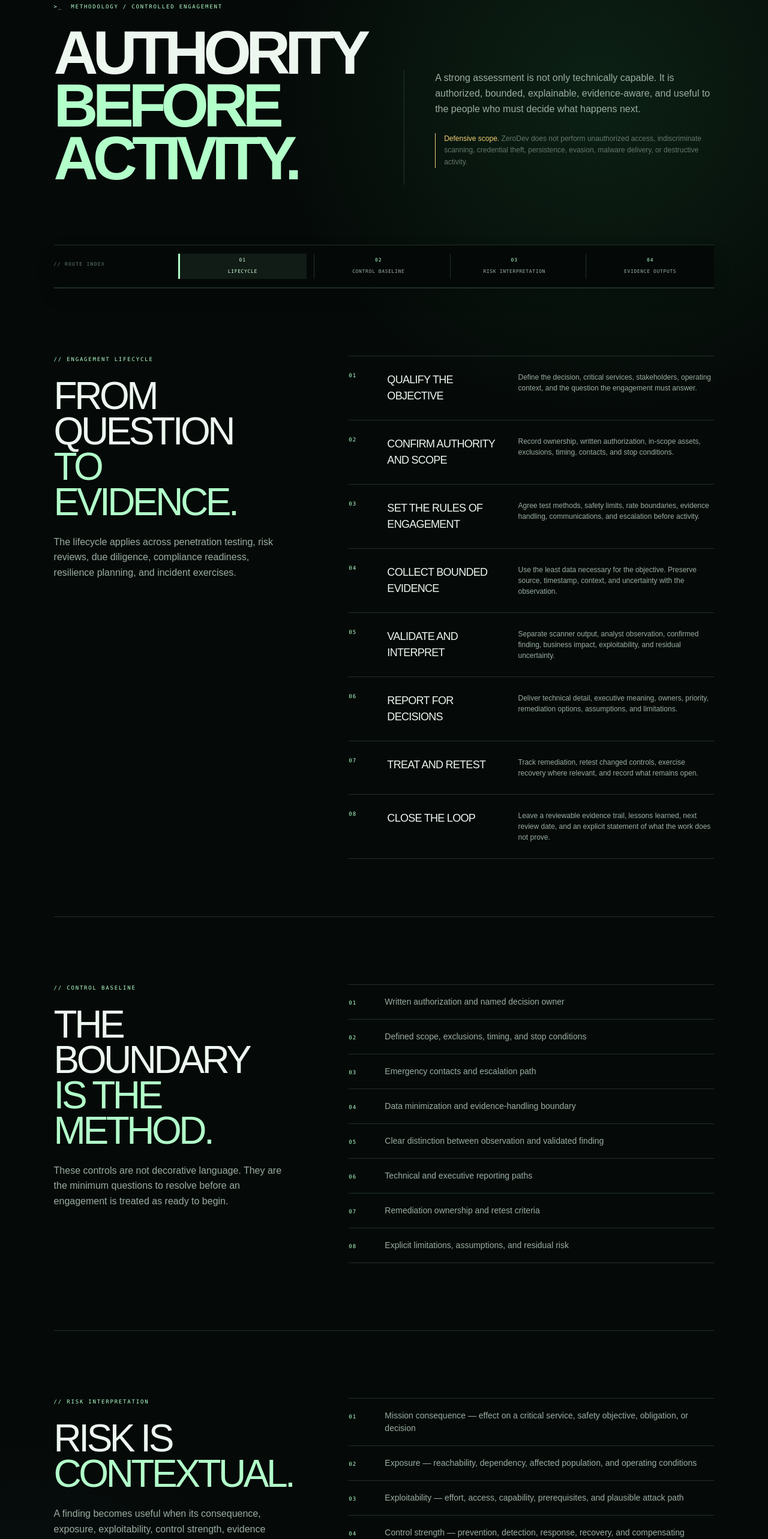
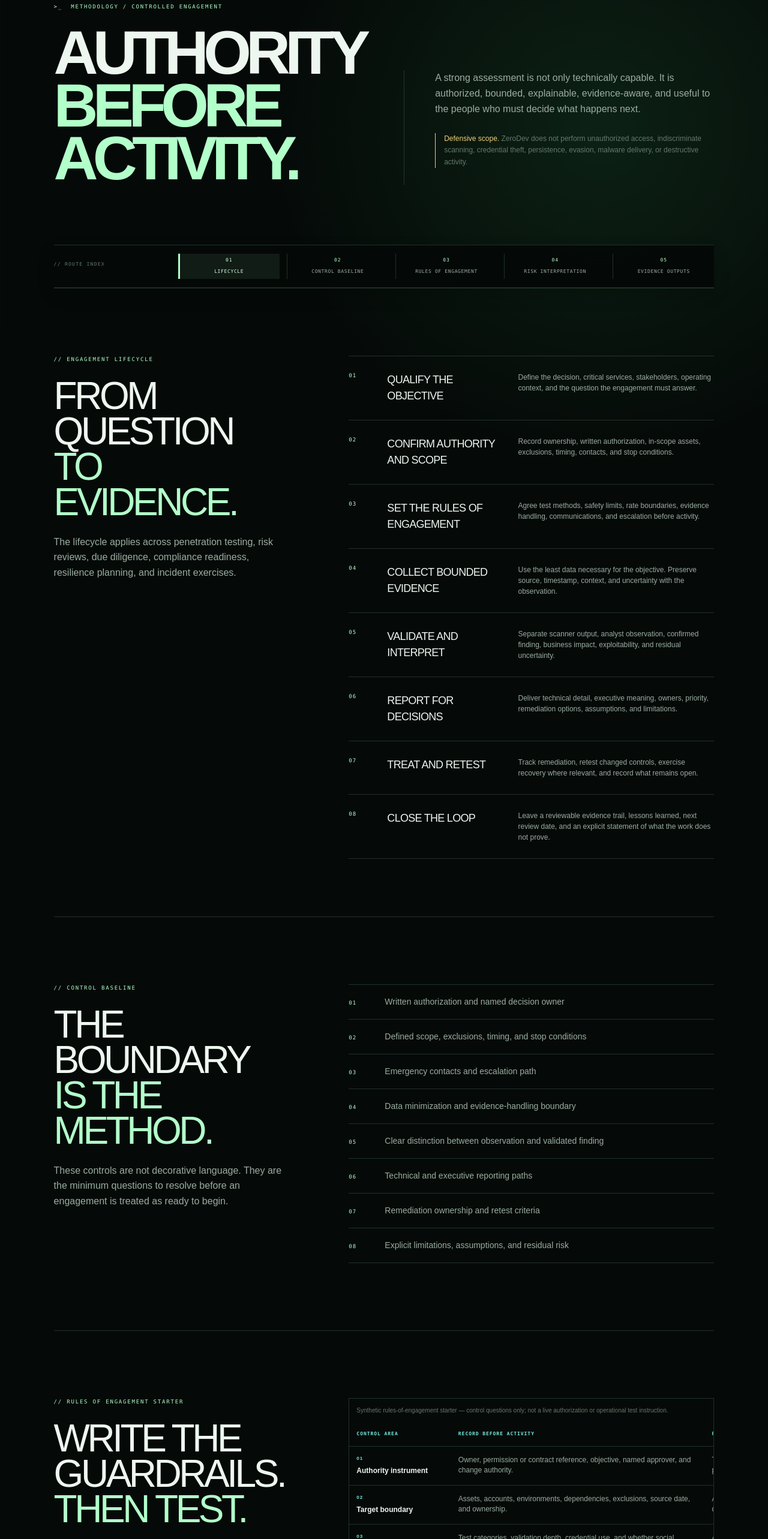
Before and after one commit to ZeroXSHDW/ZERODEVLLC-Website-Source-Code, a Next.js app: page /methodology in a window 1280 px wide. Shown: the part 234-2800 px from the top of the page at 60% size. Built offline with nearby package versions, Linux system fonts and the light colour scheme.

Commit message:
defense: add engagement guardrails and focus recovery

```diff
--- a/app/methodology/page.tsx
+++ b/app/methodology/page.tsx
@@ -45,6 +45,17 @@ const controls = [
   'Explicit limitations, assumptions, and residual risk',
 ];
 
+const rulesOfEngagement = [
+  ['Authority instrument', 'Owner, permission or contract reference, objective, named approver, and change authority.', 'The authority is missing, unclear, expired, or does not cover the proposed activity.'],
+  ['Target boundary', 'Assets, accounts, environments, dependencies, exclusions, source date, and ownership.', 'A target is outside the agreed boundary, unowned, or materially different from the approved scope.'],
+  ['Permitted methods', 'Test categories, validation depth, credential use, and whether social, physical, or other special activity is explicitly approved.', 'A method is not explicitly approved, or the activity would be destructive, unsafe, or outside the defensive objective.'],
+  ['Timing and safety', 'Test window, rate or volume limits, availability constraints, maintenance conflicts, safety contact, and stop conditions.', 'There is instability, unexpected impact, a safety signal, or no reachable safety contact.'],
+  ['Data and evidence', 'Minimum necessary data, redaction, storage and transfer channel, retention boundary, and evidence owner.', 'Sensitive, restricted, or unrelated data appears and the approved handling path is not confirmed.'],
+  ['Communications and escalation', 'Routine reporting, emergency route, incident distinction, and named decision points.', 'A live incident, material impact, or uncertainty requires an owner decision or approved escalation.'],
+  ['Closeout and cleanup', 'End time, access removal, temporary-change reversal, artifact handling, validation, limitations, and retest condition.', 'Access, temporary change, artifact, or unresolved effect cannot be reconciled at closeout.'],
+  ['Change control', 'How scope, timing, methods, contacts, and exceptions are approved and recorded.', 'A material change is requested without the authority owner’s approval and an updated record.'],
+] as const;
+
 const riskFactors = [
   'Mission consequence — effect on a critical service, safety objective, obligation, or decision',
   'Exposure — reachability, dependency, affected population, and operating conditions',
@@ -79,8 +90,9 @@ export default function MethodologyPage() {
         <RouteIndex ariaLabel="Methodology page sections" pageIndexClassName={styles.pageIndex} pageIndexLabelClassName={styles.pageIndexLabel} sections={[
           { href: '#engagement-lifecycle', number: '01', label: 'Lifecycle' },
           { href: '#control-baseline', number: '02', label: 'Control baseline' },
-          { href: '#risk-interpretation', number: '03', label: 'Risk interpretation' },
-          { href: '#evidence-outputs', number: '04', label: 'Evidence outputs' },
+          { href: '#rules-of-engagement', number: '03', label: 'Rules of engagement' },
+          { href: '#risk-interpretation', number: '04', label: 'Risk interpretation' },
+          { href: '#evidence-outputs', number: '05', label: 'Evidence outputs' },
         ]} />
 
         <section className={`${styles.methodSection} ${styles.routeSection}`} id="engagement-lifecycle" aria-labelledby="steps-heading">
@@ -108,6 +120,37 @@ export default function MethodologyPage() {
           </div>
           <div className={styles.checkList}>
             {controls.map((control, index) => <div key={control}><span>{String(index + 1).padStart(2, '0')}</span><p>{control}</p></div>)}
+          </div>
+        </section>
+
+        <section className={`${styles.outputSection} ${styles.routeSection}`} id="rules-of-engagement" aria-labelledby="rules-heading">
+          <div className={styles.sectionIntro}>
+            <p className={styles.eyebrow}>{'// RULES OF ENGAGEMENT STARTER'}</p>
+            <h2 id="rules-heading">Write the guardrails.<br /><span>Then test.</span></h2>
+            <p>This synthetic starter shows the control questions to resolve before an authorized assessment, validation activity, or exercise. It keeps the technical method subordinate to authority, safety, evidence handling, and owner decisions.</p>
+            <p className={styles.templateNote}><strong>Public boundary.</strong> The public starter is not an authorization, a target list, a test plan, or permission to access any system. The applicable contract, owner, security contact, and approved handling process control the real engagement.</p>
+            <p><Link className={styles.primaryLink} href="/engage#brief-template">Prepare the high-level brief <span aria-hidden="true">→</span></Link></p>
+          </div>
+          <div className={styles.actionTableWrap} tabIndex={0} role="region" aria-label="Rules of engagement starter table">
+            <table className={`${styles.actionTable} ${styles.roeMap}`}>
+              <caption className={styles.tableCaption}>Synthetic rules-of-engagement starter — control questions only; not a live authorization or operational test instruction.</caption>
+              <thead>
+                <tr>
+                  <th scope="col">Control area</th>
+                  <th scope="col">Record before activity</th>
+                  <th scope="col">Pause or escalate when</th>
+                </tr>
+              </thead>
+              <tbody>
+                {rulesOfEngagement.map(([control, record, trigger], index) => (
+                  <tr key={control}>
+                    <td><span className={styles.tableNumber}>{String(index + 1).padStart(2, '0')}</span>{control}</td>
+                    <td>{record}</td>
+                    <td>{trigger}</td>
+                  </tr>
+                ))}
+              </tbody>
+            </table>
           </div>
         </section>
 
--- a/app/services/page.tsx
+++ b/app/services/page.tsx
@@ -288,7 +288,7 @@ export default function ServicesPage() {
             <p className={styles.eyebrow}>{'// SERVICE BRIEFING PACKS'}</p>
             <h2 id="briefing-packs-heading">Know the<br /><span>first boundary.</span></h2>
             <p>These synthetic service briefs help a buyer compare the decision, entry gate, representative output, and no-fit condition before a detailed proposal or sensitive exchange.</p>
-            <p><Link className={styles.primaryLink} href="/deliverables">Review deliverable shapes <span aria-hidden="true">→</span></Link><br /><Link className={styles.primaryLink} href="/deliverables#evidence-request-map">Review evidence request map <span aria-hidden="true">→</span></Link><br /><Link className={styles.primaryLink} href="/frameworks#service-framework-map">Review framework applicability <span aria-hidden="true">→</span></Link></p>
+            <p><Link className={styles.primaryLink} href="/deliverables">Review deliverable shapes <span aria-hidden="true">→</span></Link><br /><Link className={styles.primaryLink} href="/deliverables#evidence-request-map">Review evidence request map <span aria-hidden="true">→</span></Link><br /><Link className={styles.primaryLink} href="/methodology#rules-of-engagement">Review rules-of-engagement starter <span aria-hidden="true">→</span></Link><br /><Link className={styles.primaryLink} href="/frameworks#service-framework-map">Review framework applicability <span aria-hidden="true">→</span></Link></p>
           </div>
           <div className={styles.briefingPackGrid}>
             {serviceBriefs.map((brief) => (
--- a/app/services/services.module.css
+++ b/app/services/services.module.css
@@ -169,6 +169,7 @@ h3 { font-family: Arial, Helvetica, sans-serif; letter-spacing: -.04em; text-tra
 .actionTableWrap:focus-visible { border-color: var(--green); box-shadow: 0 0 0 2px rgba(178, 255, 202, .2); outline: none; }
 .actionTable { border-collapse: collapse; min-width: 760px; width: 100%; }
 .servicesMatrix { min-width: 1040px; }
+.roeMap { min-width: 980px; }
 .frameworkMap { min-width: 1160px; }
 .evidenceRequestMap { min-width: 1240px; }
 .procurementEvidenceMap { min-width: 1420px; }
--- a/scripts/security-check.mjs
+++ b/scripts/security-check.mjs
@@ -155,6 +155,9 @@ requireText("app/services/page.tsx", servicesPage, "RTO/RPO discussion");
 requireText("app/services/page.tsx", servicesPage, "Start with the authorized engagement brief");
 requireText("app/methodology/page.tsx", methodologyPage, "Written authorization and named decision owner");
 requireText("app/methodology/page.tsx", methodologyPage, "does not perform unauthorized access");
+requireText("app/methodology/page.tsx", methodologyPage, "RULES OF ENGAGEMENT STARTER");
+requireText("app/methodology/page.tsx", methodologyPage, "The public starter is not an authorization");
+requireText("app/methodology/page.tsx", methodologyPage, "Permitted methods");
 requireText("app/methodology/page.tsx", methodologyPage, "Potential treatment choices");
 requireText("app/methodology/page.tsx", methodologyPage, "Evidence confidence");
 requireText("app/methodology/page.tsx", methodologyPage, "twitter:");
--- a/scripts/site-contract-check.mjs
+++ b/scripts/site-contract-check.mjs
@@ -117,6 +117,9 @@ for (const marker of [
 for (const marker of [
   "document.addEventListener('pointerdown', closeOnPointerDown)",
   "document.body.style.overflow = 'hidden'",
+  'mobileMenuToggleRef',
+  'previouslyFocused?.isConnected',
+  'preventScroll: true',
   'ref={headerRef}',
 ]) {
   requireText("app/home-status.tsx mobile navigation contract", homeStatus, marker);
@@ -217,6 +220,8 @@ for (const marker of [
   'styles.headerMenuToggleOpen',
   "document.addEventListener('pointerdown', handlePointerDown)",
   "document.body.style.overflow = 'hidden'",
+  'previouslyFocusedRef',
+  'toggleMenu',
   'className={styles.headerAction}',
   'href="/engage" aria-label="Prepare a safe first brief"',
   'className={styles.surfaceBar}',
@@ -285,6 +290,7 @@ const scrollableTableSources = [
   ["app/deliverables/page.tsx", deliverablesPage],
   ["app/assurance/page.tsx", assurancePage],
   ["app/frameworks/page.tsx", frameworksPage],
+  ["app/methodology/page.tsx", methodologyPage],
   ["app/remediation/page.tsx", remediationPage],
 ];
 for (const [label, source] of scrollableTableSources) {
@@ -415,12 +421,18 @@ const additionalRouteIndexContracts = [
     'aria-label="Methodology page sections"',
     'href="#engagement-lifecycle"',
     'href="#control-baseline"',
+    'href="#rules-of-engagement"',
     'href="#risk-interpretation"',
     'href="#evidence-outputs"',
     'id="engagement-lifecycle"',
     'id="control-baseline"',
+    'id="rules-of-engagement"',
     'id="risk-interpretation"',
     'id="evidence-outputs"',
+    'RULES OF ENGAGEMENT STARTER',
+    'styles.roeMap',
+    'aria-label="Rules of engagement starter table"',
+    'The public starter is not an authorization',
     'href="/assurance#claims-proof"',
     'claims-to-proof matrix',
   ]],
```
Also changed, not shown: app/home-status.tsx (+9 -2 lines), app/site-header.tsx (+14 -3 lines).
